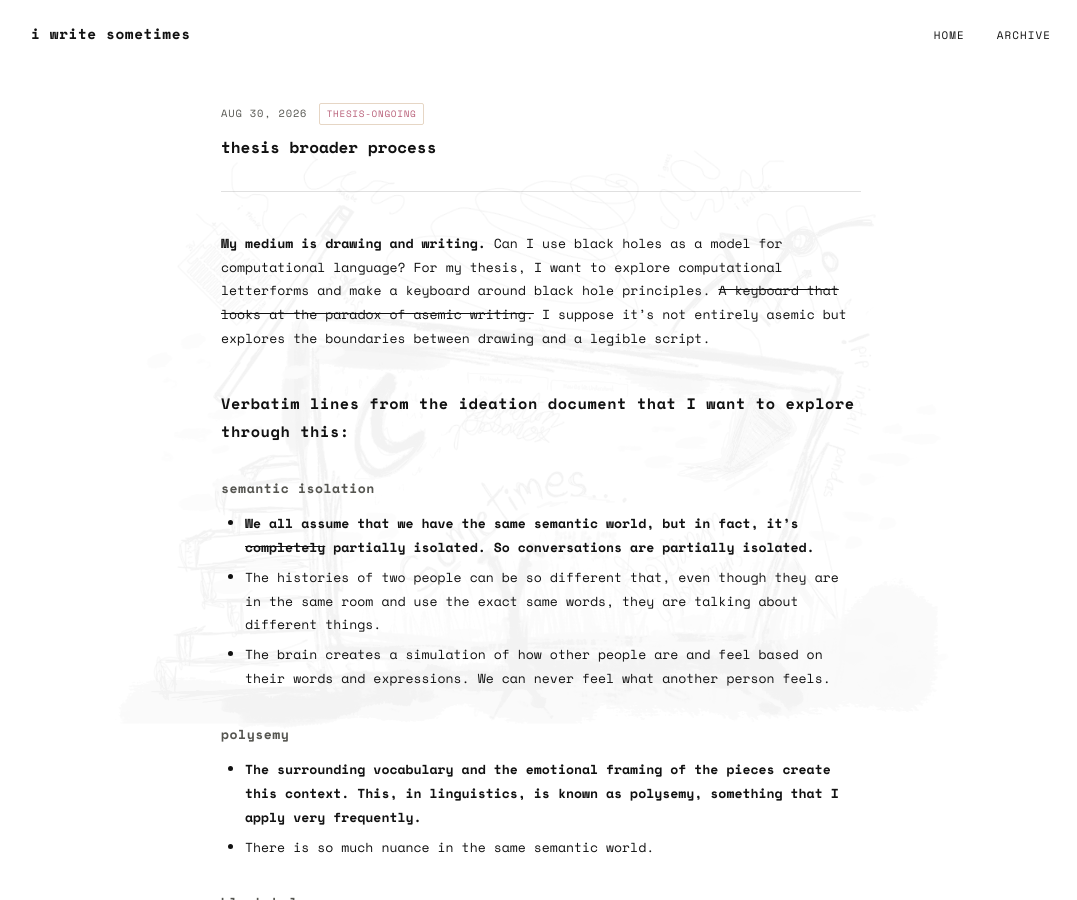
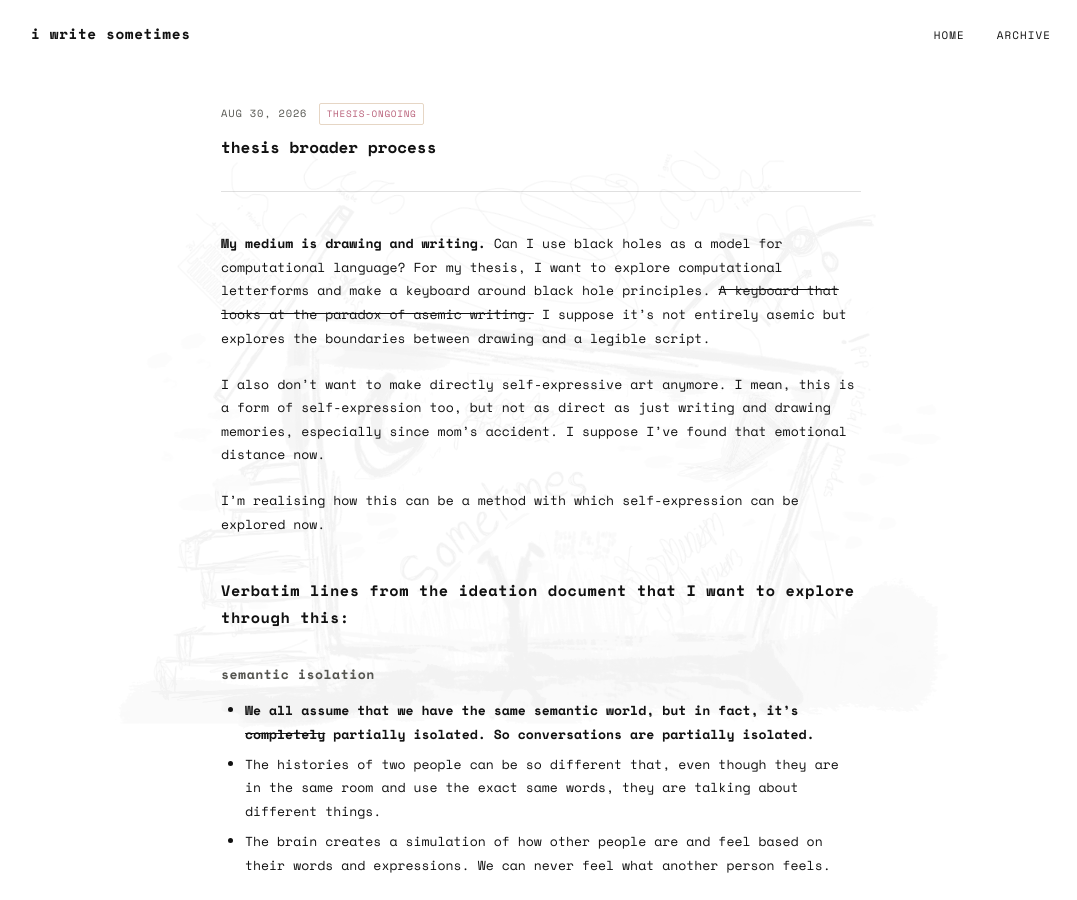
Before and after one commit to shlokamohanty/i-write-sometimes, a Jekyll site: the page built from _posts/2026-08-30-thesis-broader-process.md, in a window 1280 px wide and 900 px high. Shown: the whole window, without its empty margins (99-1176 px from the left). Built offline with Jekyll 4.4.1, drawn with Linux system fonts in a browser that asks for light colours; some web fonts are replaced.

Commit message:
jjjhbhjbjh
jnnjknk

```diff
--- a/_posts/2026-08-30-thesis-broader-process.md
+++ b/_posts/2026-08-30-thesis-broader-process.md
@@ -7,6 +7,10 @@ tags: thesis-ongoing
 ---
 
 **My medium is drawing and writing.** Can I use black holes as a model for computational language? For my thesis, I want to explore computational letterforms and make a keyboard around black hole principles. ~~A keyboard that looks at the paradox of asemic writing.~~ I suppose it's not entirely asemic but explores the boundaries between drawing and a legible script.
+
+I also don't want to make directly self-expressive art anymore. I mean, this is a form of self-expression too, but not as direct as just writing and drawing memories, especially since mom’s accident. I suppose I’ve found that emotional distance now.
+
+I’m realising how this can be a method with which self-expression can be explored now.
 
 ## Verbatim lines from the ideation document that I want to explore through this:
 
```
Also changed, not shown: _posts/.obsidian/workspace.json (+8 -8 lines).
